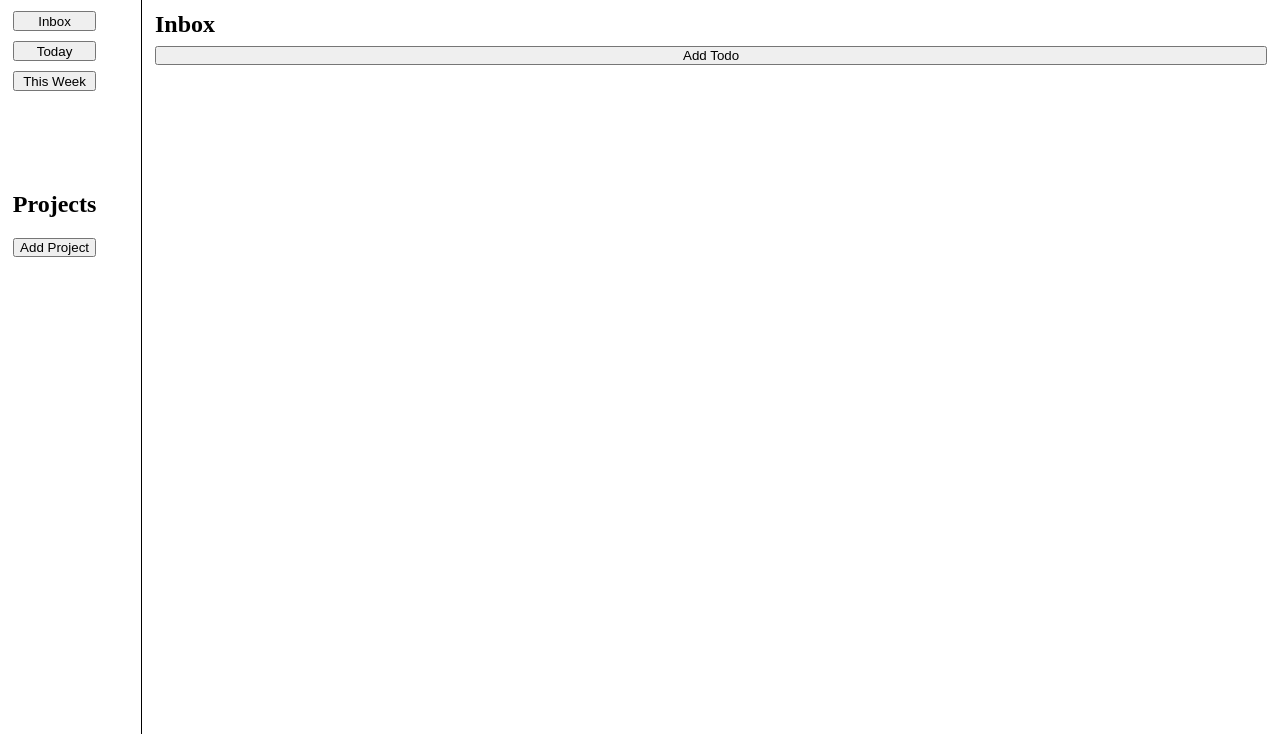
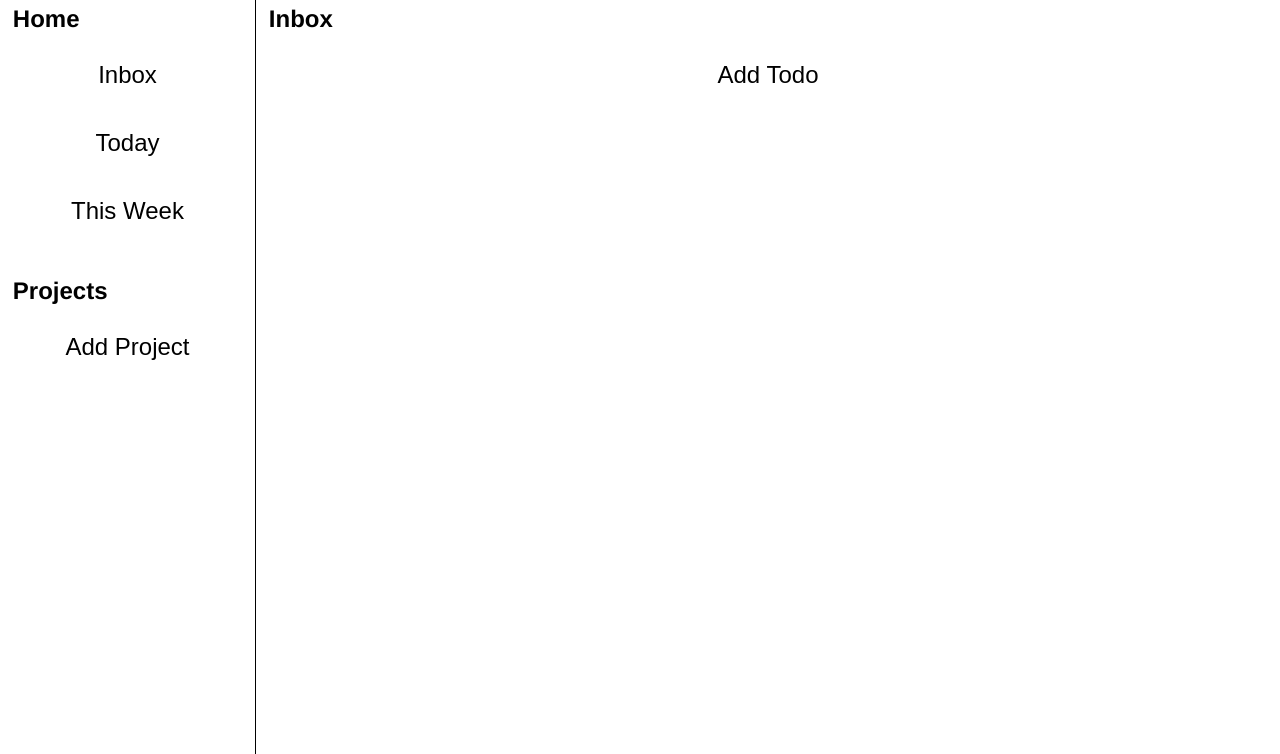
Before and after one commit to ZackHoang/todo_list, a website built with webpack: page src/index.html in a window 1280 px wide. Shown: the part 66-820 px from the top of the page. Built offline with nearby package versions, Linux system fonts and the light colour scheme.

Commit message:
Finish layout

```diff
--- a/src/index.css
+++ b/src/index.css
@@ -1,6 +1,17 @@
 * {
     padding: 0;
     margin: 0;
+}
+
+@font-face {
+    font-family: Helvetica Bold;
+    src: url("./font/Helvetica-Bold.ttf") format('truetype');
+}
+
+
+@font-face {
+    font-family: Helvetica;
+    src: url("./font/Helvetica.ttf") format('truetype');
 }
 
 body {
@@ -11,45 +22,57 @@ body {
 
 .content {
     display: grid;
-    grid-template-columns: 1fr 8fr;
+    grid-template-columns: 1fr 4fr;
     width: 100%;
     height: 100%;
+    font-family: Helvetica;
+    border-top: 1px solid black;
 }
 
 .title {
     padding: 1vw;
-    border: 1px solid black;
+    font-family: Helvetica Bold;
+    align-self: center;
 }
 
 .sidebar {
     display: grid;
-    grid-template-rows: 10vh 60vh;
+    grid-template-rows: 1fr 2fr;
+    grid-template-columns: 1fr;
     justify-content: left;
     padding: 1vw;
+    gap: 5vh;
     border-right: 1px solid black;
-    gap: 100px;
 }
 
 .sidebar_btns_container {
-    display: grid;
-    gap: 10px;
+    display: flex;
+    flex-direction: column;
+    gap: 2vh;
+}
+
+button {
+    font-size: 24px;
+    padding: 12px;
+    background-color: white;
+    border: none;
+}
+
+button:hover {
+    background-color: #E9EAEC;
 }
 
 .sidebar_projects {
     display: flex;
     flex-direction: column;
-    gap: 20px;
+    gap: 2vh;
+    font-family: Helvetica;
 }
 
 .todo_page {
-    margin: 1vw;
+    padding: 1vw;
     display: grid;
     align-items: center;
     align-content: start;
-    gap: 1vh;
+    gap: 2vh;
 }
-
-.todo_page_title {
-    font-size: 24px;
-    font-weight: bold;
-}
--- a/src/index.html
+++ b/src/index.html
@@ -10,18 +10,21 @@
     <div class="content">
         <div class="sidebar">
             <div class="sidebar_btns_container">
-                <button class="sidebar_btns">Inbox</button>
-                <button class="sidebar_btns">Today</button>
-                <button class="sidebar_btns">This Week</button>
+                <h2>Home</h2>
+                <button>Inbox</button>
+                <button>Today</button>
+                <button>This Week</button>
             </div>
             <div class="sidebar_projects">
                 <h2>Projects</h2>
-                <button>Add Project</button>
+                <button class="sidebar_btns">Add Project</button>
             </div>
         </div>
         <div class="todo_page">
-            <div class="todo_page_title">Inbox</div>
+            <h2 id="todo_title">Inbox</h2>
             <button>Add Todo</button>
+            <div class="todos">
+            </div>
         </div>
     </div>
 </body>
--- a/src/index.js
+++ b/src/index.js
@@ -2,11 +2,11 @@ import { createToDo, createProject } from "./todo";
 import './index.css';
 
 //Testing
-let todo1 = createToDo("asd", "dummy task", "7/11/2024", "high", "done");
-console.log(todo1);
-let newProject = createProject("My Project");
-console.log(newProject);
-newProject.push(todo1);
-console.log(newProject);
-newProject.splice(0, 1);
-console.log(newProject);
+// let todo1 = createToDo("asd", "dummy task", "7/11/2024", "high", "done");
+// console.log(todo1);
+// let newProject = createProject("My Project");
+// console.log(newProject);
+// newProject.push(todo1);
+// console.log(newProject);
+// newProject.splice(0, 1);
+// console.log(newProject);
--- a/webpack.config.js
+++ b/webpack.config.js
@@ -14,6 +14,14 @@ module.exports = {
         test: /\.css$/i,
         use: ['style-loader', 'css-loader'],
       },
+      {
+        test: /\.(png|svg|jpg|jpeg|gif)$/i,
+        type: 'asset/resource',
+      },
+     {
+       test: /\.(woff|woff2|eot|ttf|otf)$/i,
+       type: 'asset/resource',
+     },
     ],
   },
   devtool: 'inline-source-map',
```
Also changed, not shown: src/font/Helvetica-Bold.ttf (added), src/font/Helvetica-BoldOblique.ttf (added), src/font/Helvetica-Oblique.ttf (added), src/font/Helvetica.ttf (added), src/font/helvetica-compressed-5871d14b6903a.otf (added), src/font/helvetica-light-587ebe5a59211.ttf (added), src/font/helvetica-rounded-bold-5871d05ead8de.otf (added).
